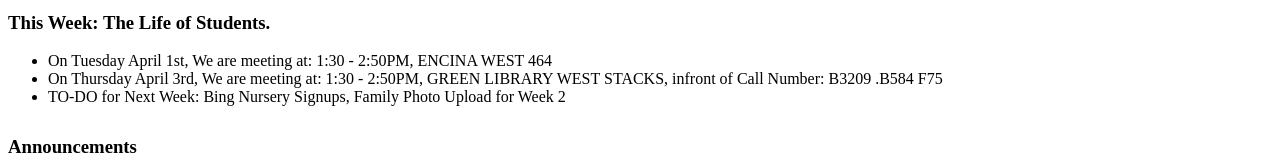
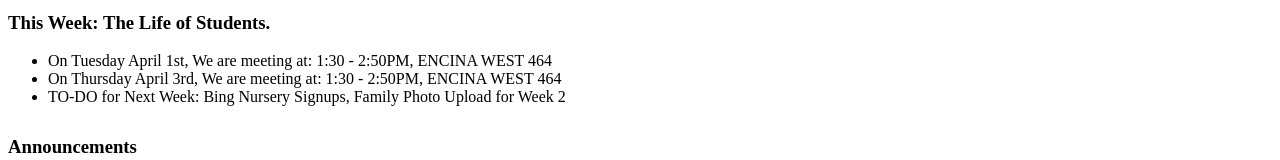
Before and after one commit to sgcxliv/calledliving, a Next.js app: page / in a window 1280 px wide. Shown: the part 247-407 px from the top of the page. Built offline with nearby package versions, Linux system fonts and the light colour scheme; no server answers.

Commit message:
Update index.js

```diff
--- a/pages/index.js
+++ b/pages/index.js
@@ -28,7 +28,7 @@ export default function Home() {
           <h3>This Week: The Life of Students. </h3>
           <ul>
             <li>On Tuesday April 1st, We are meeting at: 1:30 - 2:50PM, ENCINA WEST 464</li>
-            <li>On Thursday April 3rd, We are meeting at: 1:30 - 2:50PM, GREEN LIBRARY WEST STACKS, infront of Call Number: B3209 .B584 F75</li>
+            <li>On Thursday April 3rd, We are meeting at: 1:30 - 2:50PM, ENCINA WEST 464</li>
             <li>TO-DO for Next Week: Bing Nursery Signups, Family Photo Upload for Week 2</li>
           </ul>
         </div>
```
